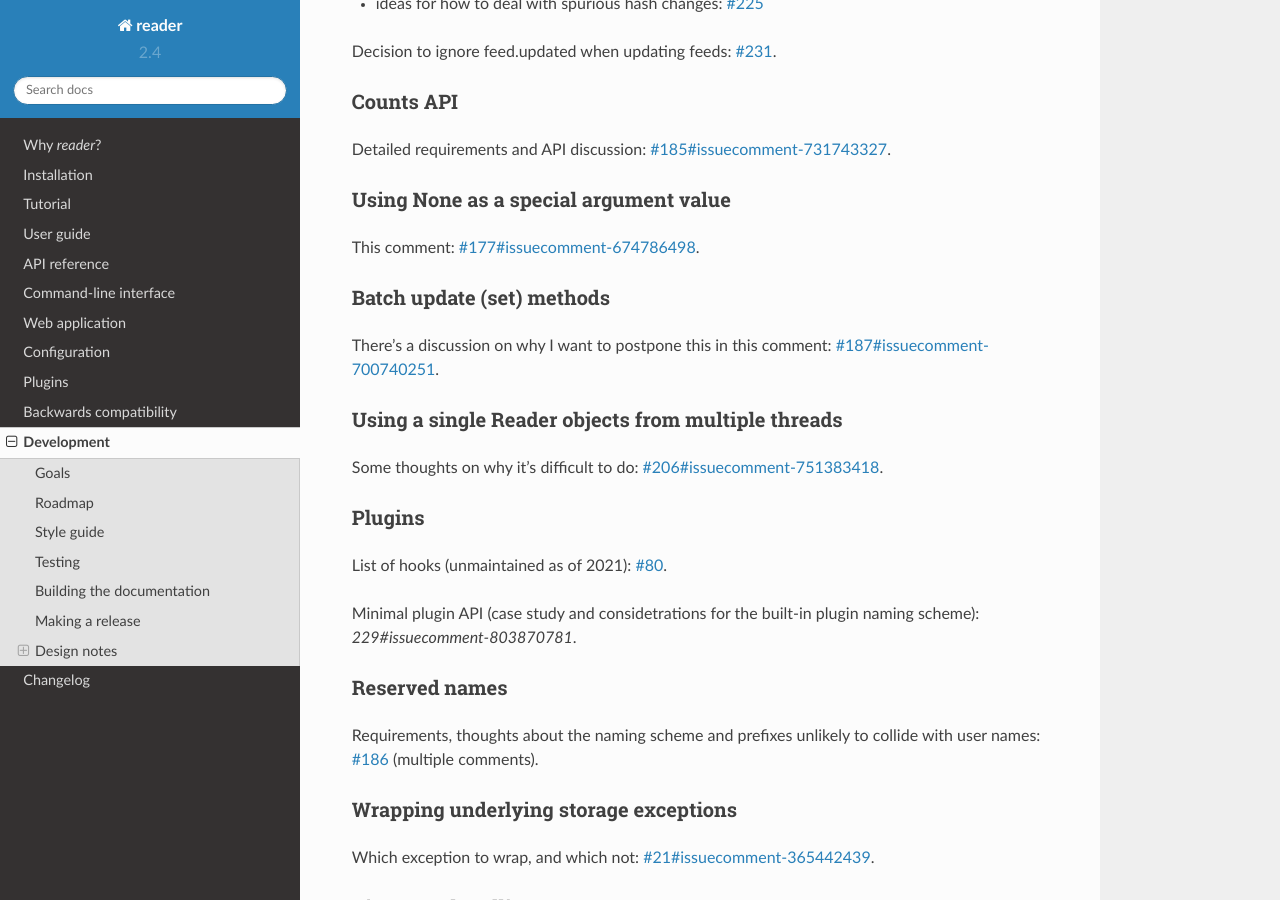
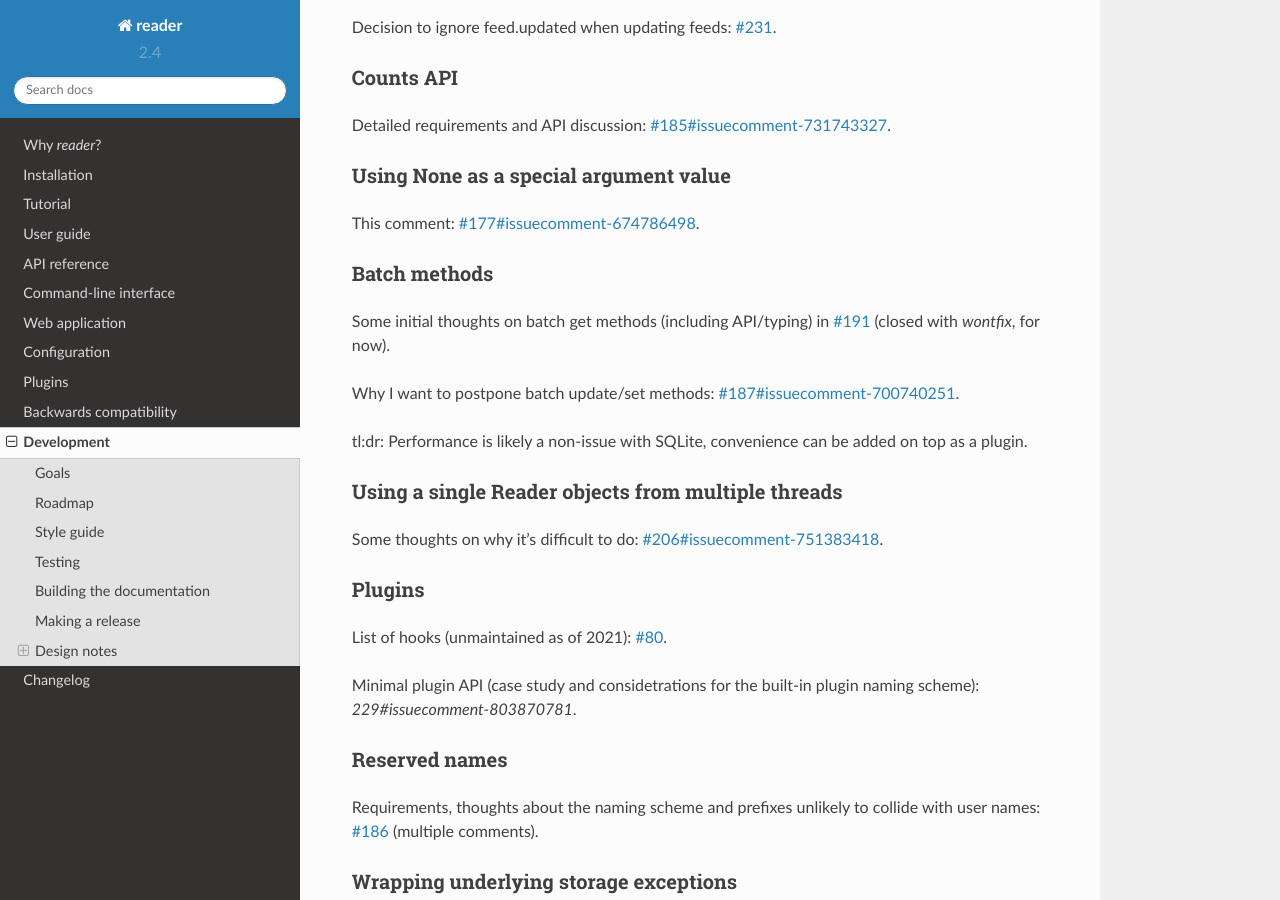
Before and after one commit to Alcides1123/reader, a Sphinx documentation site: the page built from docs/dev.rst, in a window 1280 px wide and 900 px high, scrolled down 6236 px. Built offline with Sphinx 7.4.7 and the Read the Docs theme 2.0.0, drawn with Linux system fonts in a browser that asks for light colours; some of the changed text lies outside the part shown.

Commit message:
Dev notes for #191.

```diff
--- a/docs/dev.rst
+++ b/docs/dev.rst
@@ -321,10 +320,17 @@ Using None as a special argument value
 This comment: :issue:`177#issuecomment-674786498`.
 
 
-Batch update (set) methods
-~~~~~~~~~~~~~~~~~~~~~~~~~~
+Batch methods
+~~~~~~~~~~~~~
 
-There's a discussion on why I want to postpone this in this comment: :issue:`187#issuecomment-700740251`.
+Some initial thoughts on batch get methods (including API/typing)
+in :issue:`191` (closed with `wontfix`, for now).
+
+Why I want to postpone batch update/set methods:
+:issue:`187#issuecomment-700740251`.
+
+tl:dr: Performance is likely a non-issue with SQLite,
+convenience can be added on top as a plugin.
 
 
 Using a single Reader objects from multiple threads
```
Also changed, not shown: other parts of docs/dev.rst (+0 -1 lines).
